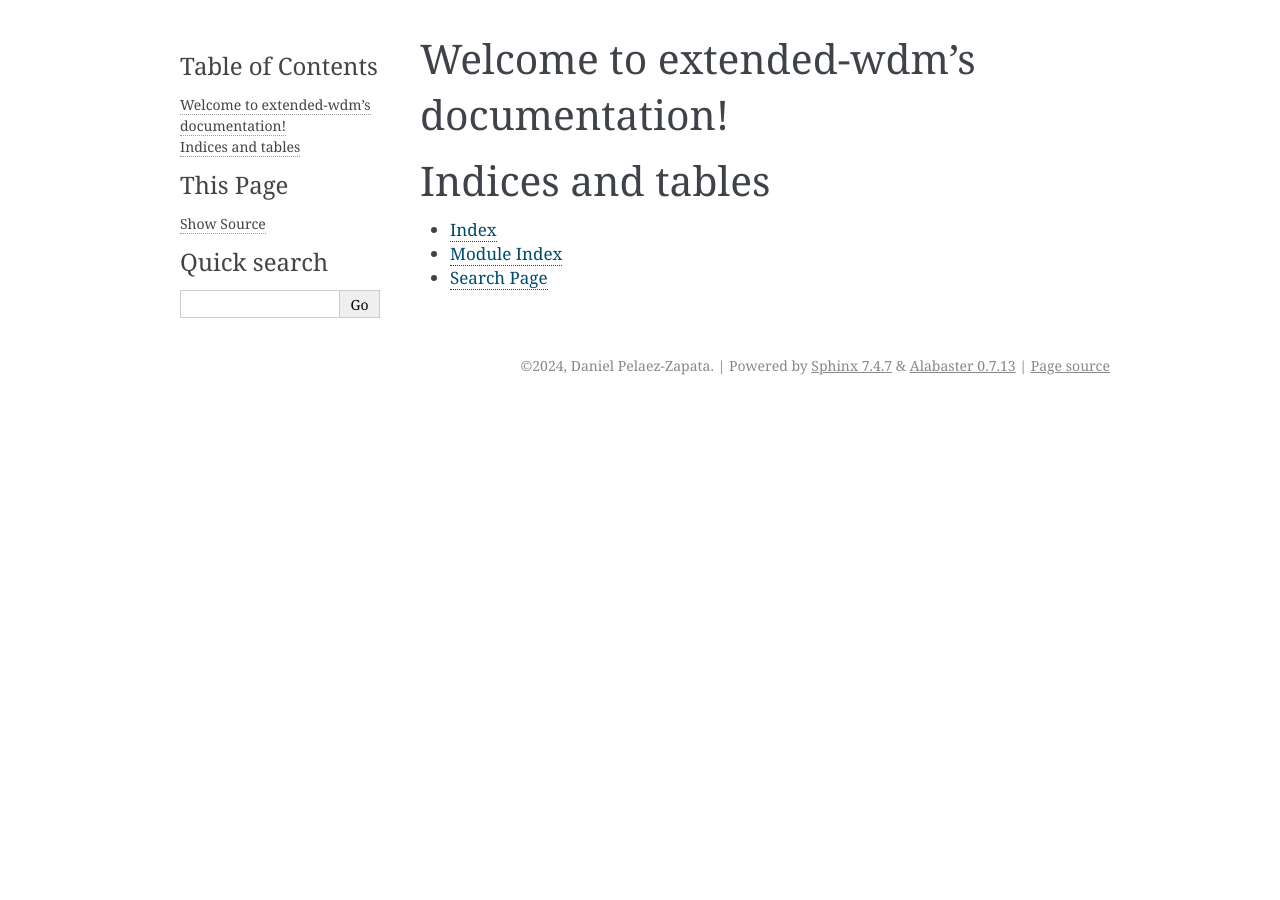
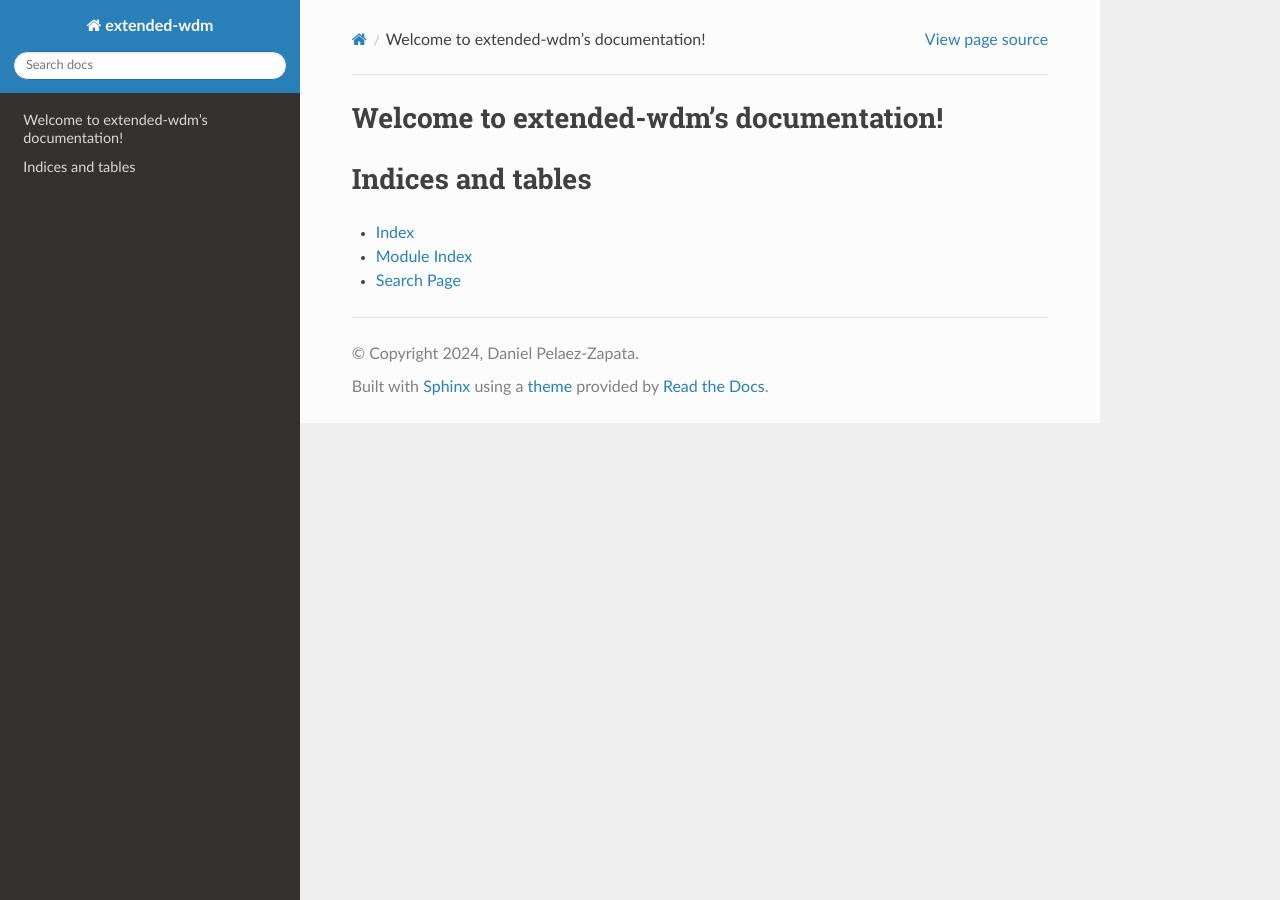
Before and after one commit to dspelaez/extended-wdm, a Sphinx documentation site: the page built from docs/index.rst, in a window 1280 px wide. Built offline with Sphinx 7.4.7 and the Read the Docs theme 2.0.0, drawn with Linux system fonts in a browser that asks for light colours.

Commit message:
changing them in readthedocs

```diff
--- a/docs/conf.py
+++ b/docs/conf.py
@@ -24,5 +24,6 @@ exclude_patterns = ['_build', 'Thumbs.db', '.DS_Store']
 # -- Options for HTML output -------------------------------------------------
 # https://www.sphinx-doc.org/en/master/usage/configuration.html#options-for-html-output
 
-html_theme = 'alabaster'
+# html_theme = 'alabaster'
+html_theme = "sphinx_rtd_theme"
 html_static_path = ['_static']
--- a/docs/requirements.txt
+++ b/docs/requirements.txt
@@ -1 +1,2 @@
 sphinx==7.3.7
+sphinx-rtd-theme==2.0.0
```
